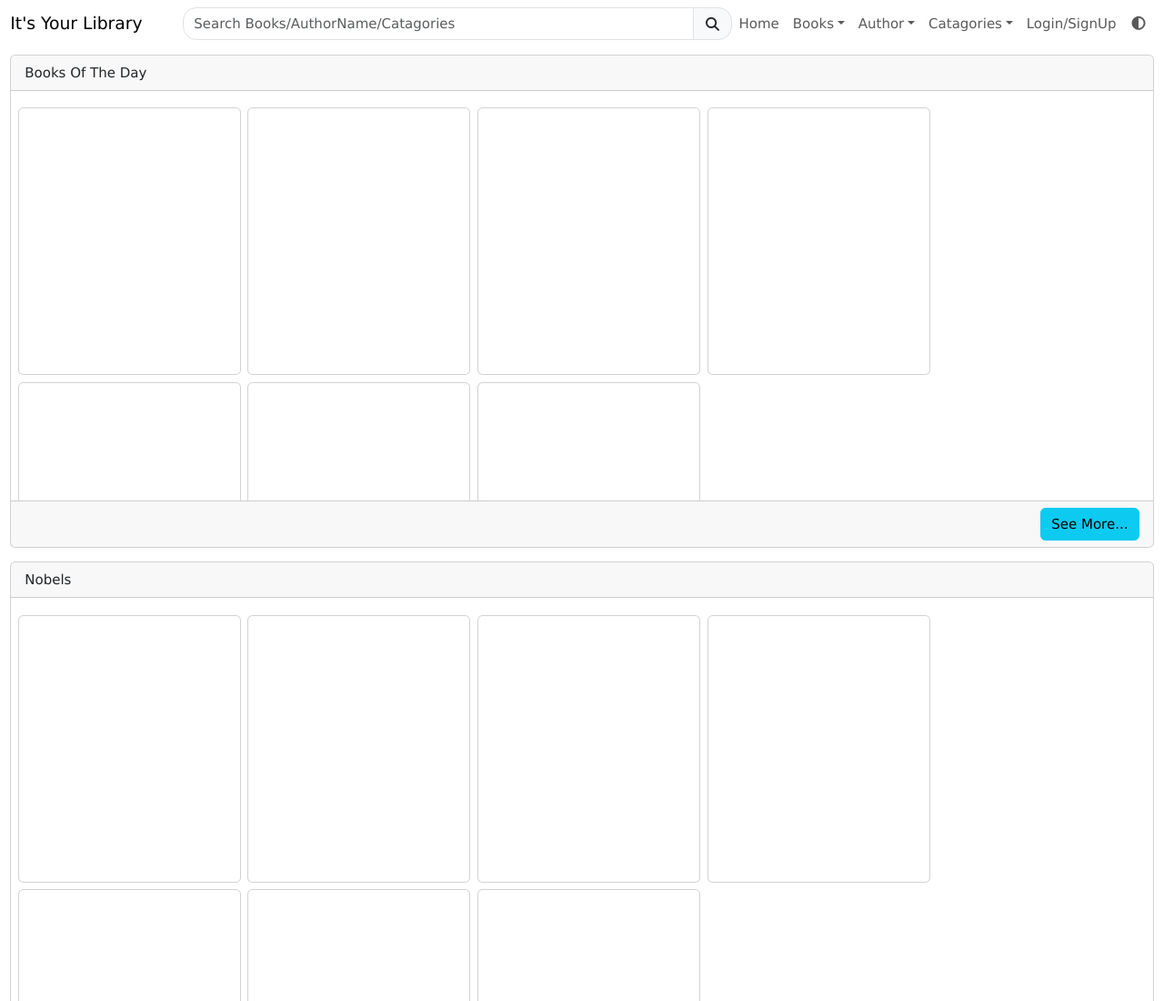
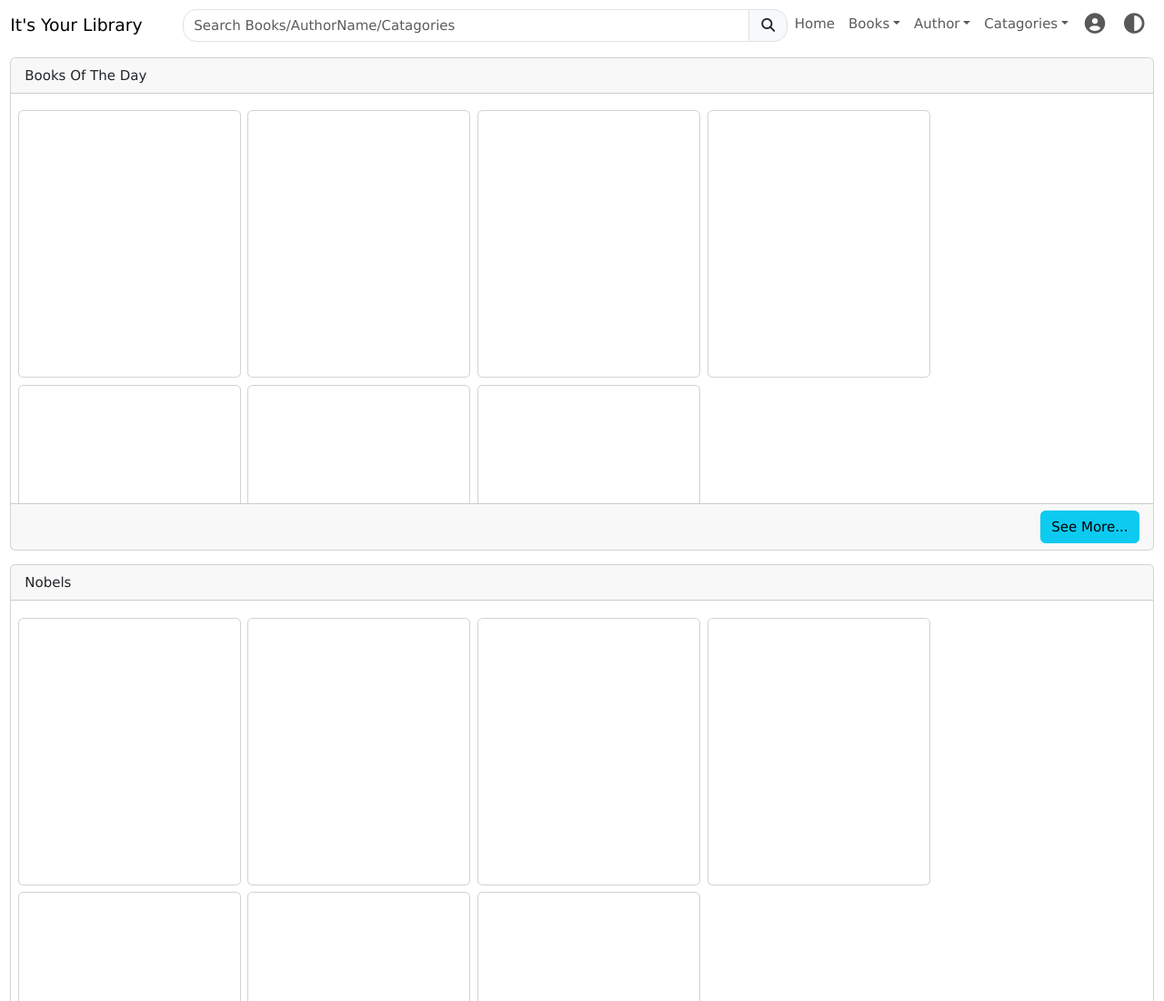
Before and after one commit to pyaephyo11979/OnlineLibrary, a website: page FrontEnd/index.html in a window 1280 px wide. Shown: the top 1100 px of the page at 91% size. Drawn offline with nearby package versions, Linux system fonts and the light colour scheme; some icons are missing.

Commit message:
Update FrontEnd Codes

```diff
--- a/FrontEnd/index.html
+++ b/FrontEnd/index.html
@@ -62,8 +62,8 @@
                                     </div>
                                 </div>
                                 <li>
-                    <li class="nav-item"><a style="cursor:pointer;" class="nav-link" data-bs-toggle="offcanvas" data-bs-target="#login">Login/SignUp</a></li>
-                    <li class="nav-item"><a id="themeBtn" class="nav-link btn"><i class="fas fa-circle-half-stroke"></i></a></li>
+                    <li class="nav-item"><a style="cursor:pointer;" class="nav-link" data-bs-toggle="offcanvas" data-bs-target="#login"><i class="fas fs-4 fa-user-circle"></i></a></li>
+                    <li class="nav-item"><a id="themeBtn" class="nav-link btn"><i class="fas fs-4 fa-circle-half-stroke"></i></a></li>
                 </ul>
             </div>
         </header>
@@ -265,6 +265,7 @@
                     <button type="button" id="signUp" class="btn mt-2 mb-2 btn-success">SignUp</button>
                     <a type="button" style="cursor: pointer;" id="loginAccBtn" class="btn mt-2 mb-2 d-block text-decoration-none fs-6">Already have an account? Login Now</a>
                 </div>
+                <div id="userPanel"></div>
             </div>
             <div class="offccanvas-bottom"></div>
         </div>
```
